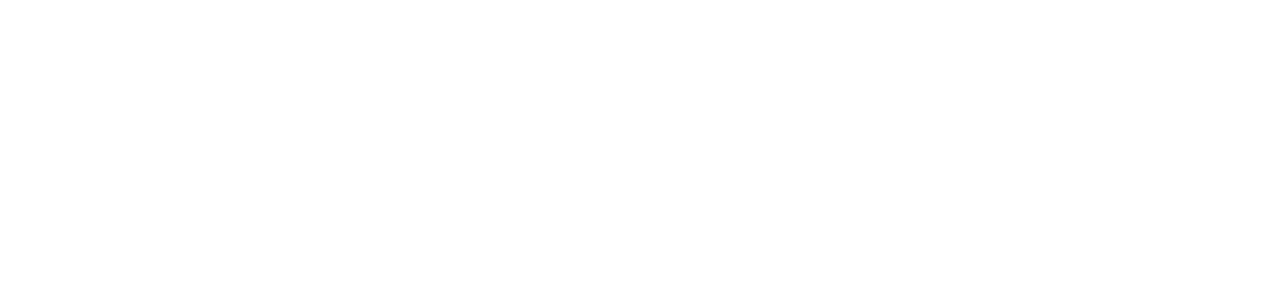
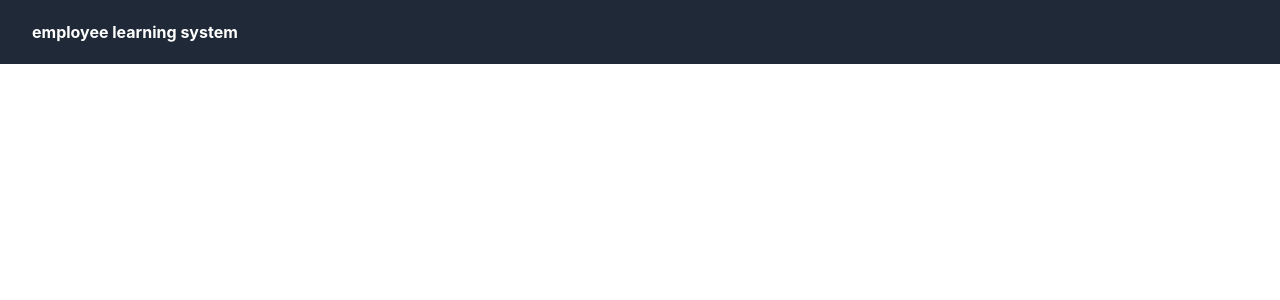
Before and after one commit to VladRaileanu98/Ugandan-Style, a React (Create React App) app: page / in a window 1280 px wide. Shown: the top 300 px of the page. Built offline with nearby package versions, Linux system fonts and the light colour scheme.

Commit message:
added component

```diff
--- a/package.json
+++ b/package.json
@@ -34,5 +34,8 @@
       "last 1 firefox version",
       "last 1 safari version"
     ]
+  },
+  "devDependencies": {
+    "tailwindcss": "^3.2.7"
   }
 }
--- a/src/App.js
+++ b/src/App.js
@@ -1,8 +1,9 @@
 import './App.css';
+import Navbar from './components/Navbar';
 
 function App() {
   return (
-    <div className="App"></div>
+    <Navbar>employee learning system</Navbar>
   );
 }
 
--- /dev/null
+++ b/src/components/Navbar.js
@@ -0,0 +1,13 @@
+import React from 'react'
+
+const Navbar = () => {
+  return (
+    <div className="bg-gray-800">
+      <div className='h-16 px-8 flex items-center'>
+        <p className='text-white font-bold'>employee learning system</p>
+      </div>
+    </div>
+  )
+}
+
+export default Navbar
--- a/src/index.css
+++ b/src/index.css
@@ -1,3 +1,7 @@
+@tailwind base;
+@tailwind components;
+@tailwind utilities;
+
 body {
   margin: 0;
   font-family: -apple-system, BlinkMacSystemFont, 'Segoe UI', 'Roboto', 'Oxygen',
--- a/src/index.js
+++ b/src/index.js
@@ -2,7 +2,6 @@
 import ReactDOM from 'react-dom/client';
 import './index.css';
 import App from './App';
-import reportWebVitals from './reportWebVitals';
 
 const root = ReactDOM.createRoot(document.getElementById('root'));
 root.render(
@@ -10,8 +9,3 @@
     <App />
   </React.StrictMode>
 );
-
-// If you want to start measuring performance in your app, pass a function
-// to log results (for example: reportWebVitals(console.log))
-// or send to an analytics endpoint. Learn more: https://bit.ly/CRA-vitals
-reportWebVitals();
--- a/src/reportWebVitals.js
+++ /dev/null
@@ -1,13 +0,0 @@
-const reportWebVitals = onPerfEntry => {
-  if (onPerfEntry && onPerfEntry instanceof Function) {
-    import('web-vitals').then(({ getCLS, getFID, getFCP, getLCP, getTTFB }) => {
-      getCLS(onPerfEntry);
-      getFID(onPerfEntry);
-      getFCP(onPerfEntry);
-      getLCP(onPerfEntry);
-      getTTFB(onPerfEntry);
-    });
-  }
-};
-
-export default reportWebVitals;
--- /dev/null
+++ b/tailwind.config.js
@@ -0,0 +1,10 @@
+/** @type {import('tailwindcss').Config} */
+module.exports = {
+  content: [
+    "./src/**/*.{js,jsx,ts,tsx}",
+  ],
+  theme: {
+    extend: {},
+  },
+  plugins: [],
+}
```
Also changed, not shown: 1 other file (tests, documents, lock files or other folders).
